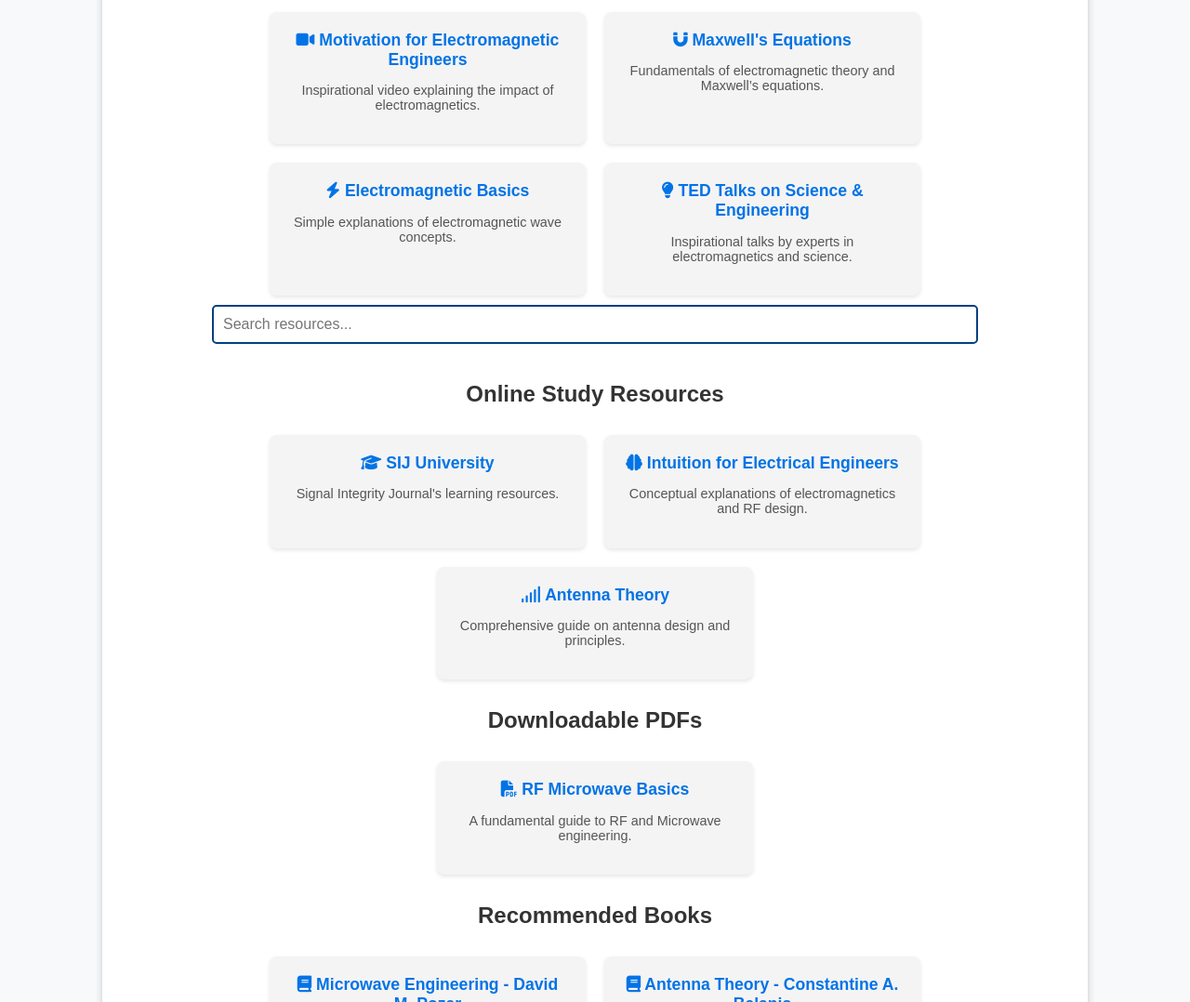
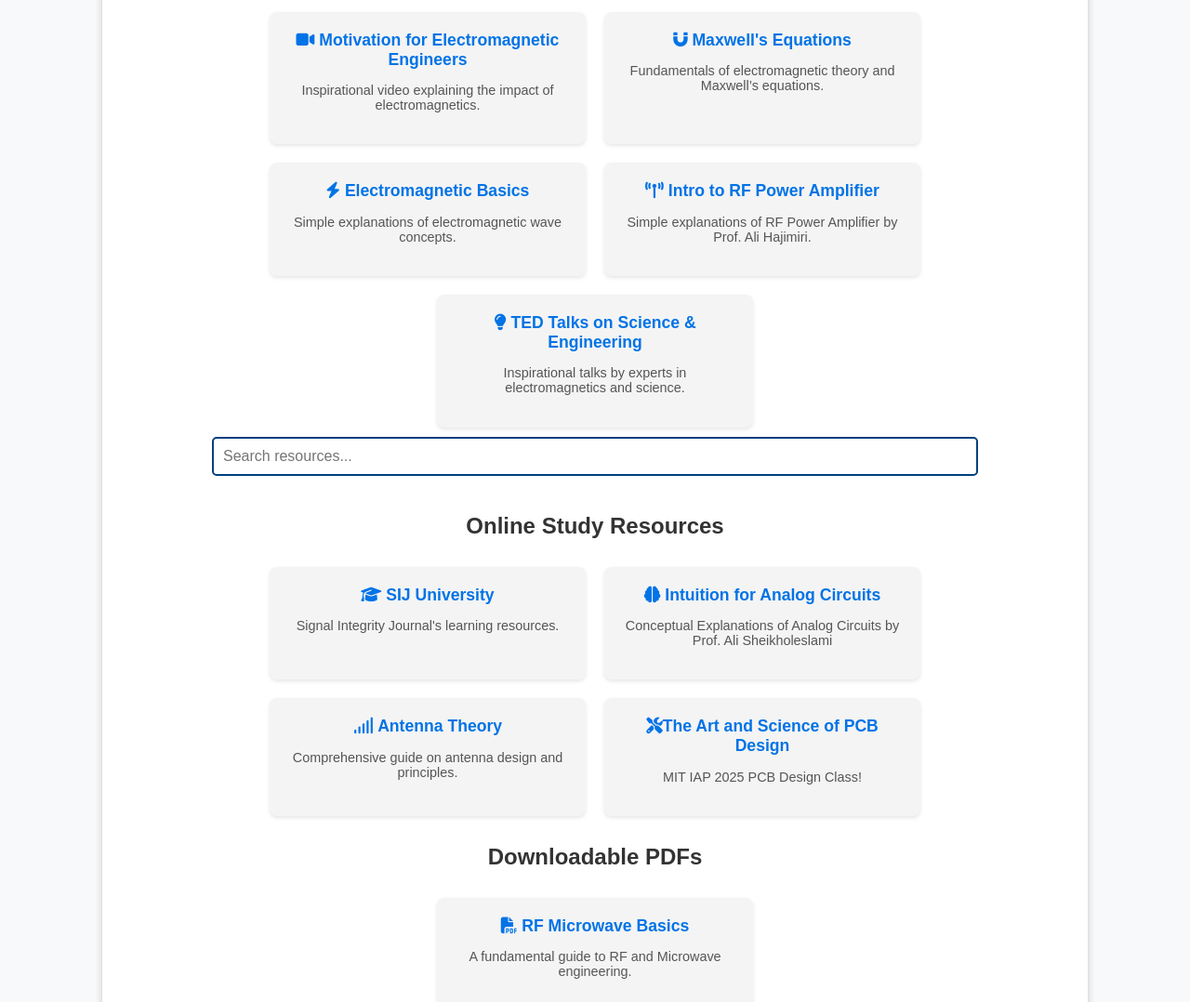
Before and after one commit to Sanu0910/rf_microwave_resources, a plain HTML site: page index.html in a window 1280 px wide. Shown: the part 564-1642 px from the top of the page at 93% size. Drawn offline with Linux system fonts and the light colour scheme.

Commit message:
Update index.html

```diff
--- a/index.html
+++ b/index.html
@@ -44,6 +44,10 @@
                 <p>Simple explanations of electromagnetic wave concepts.</p>
             </div>
             <div class="card">
+                <a herf="https://youtu.be/8GLpBE5n5Cw?si=rep3ioH60vOQBvny" target="_blank"><i class="fa-solid fa-broadcast-tower"></i> Intro to RF Power Amplifier</a>
+                <p>Simple explanations of RF Power Amplifier by Prof. Ali Hajimiri.</p>
+            </div>
+            <div class="card">
                 <a href="https://www.ted.com/talks" target="_blank"><i class="fa-solid fa-lightbulb"></i> TED Talks on Science & Engineering</a>
                 <p>Inspirational talks by experts in electromagnetics and science.</p>
             </div>
@@ -58,12 +62,16 @@
                 <p>Signal Integrity Journal's learning resources.</p>
             </div>
             <div class="card">
-                <a href="https://www.eecg.utoronto.ca/~ali/intuitions.html" target="_blank"><i class="fa-solid fa-brain"></i> Intuition for Electrical Engineers</a>
-                <p>Conceptual explanations of electromagnetics and RF design.</p>
+                <a href="https://www.eecg.utoronto.ca/~ali/intuitions.html" target="_blank"><i class="fa-solid fa-brain"></i> Intuition for Analog Circuits</a>
+                <p>Conceptual Explanations of Analog Circuits by Prof. Ali Sheikholeslami</p>
             </div>
             <div class="card">
                 <a href="https://www.antenna-theory.com/" target="_blank"><i class="fa-solid fa-signal"></i> Antenna Theory</a>
                 <p>Comprehensive guide on antenna design and principles.</p>
+            </div>
+             <div class="card">
+                <a href="https://pcb.mit.edu/" target="_blank"><i class="fa-solid fa-screwdriver-wrench"></i>The Art and Science of PCB Design</a>
+                <p>MIT IAP 2025 PCB Design Class!</p>
             </div>
         </div>
 
```
